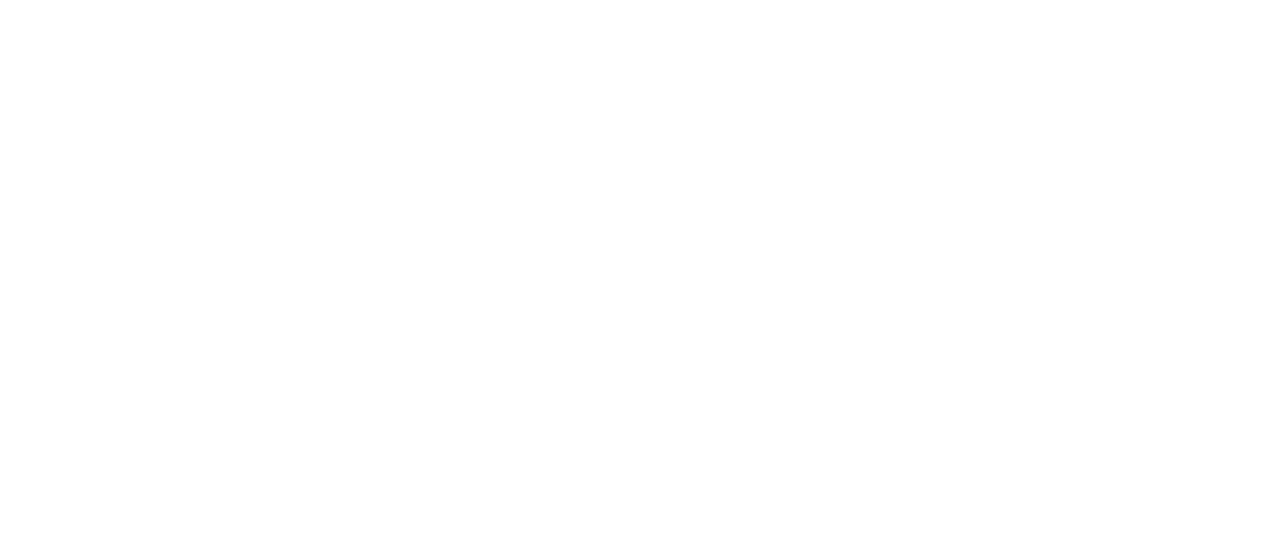
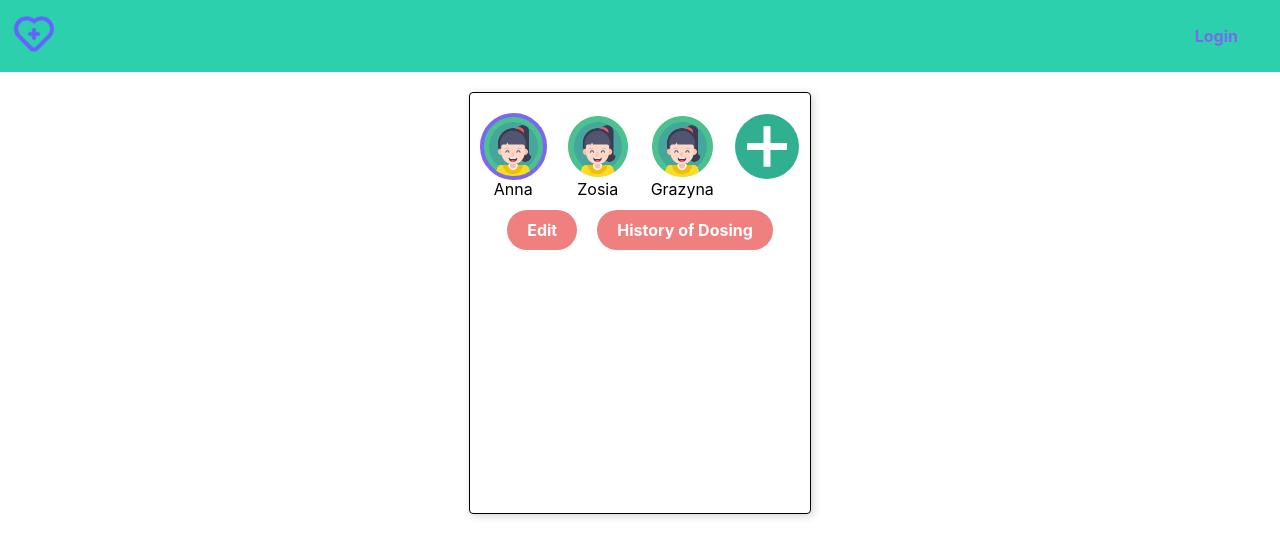
Before and after one commit to karolina-rachuta/pediatric_calculator, a React (Create React App) app: page /dose/1 in a window 1280 px wide. Before the commit this address had no page. Shown: the top 556 px of the page. Built offline with nearby package versions, Linux system fonts and the light colour scheme.

Commit message:
creating Dose element and route /dose/:id and  moving props up to App.js

```diff
--- a/src/App.js
+++ b/src/App.js
@@ -1,3 +1,4 @@
+import React, { useState } from "react";
 import { BrowserRouter, Routes, Route } from "react-router-dom";
 import './App.css';
 import Login from "./components/Login/Login";
@@ -5,17 +6,38 @@
 import AddChild from "./components/AddChild/AddChild";
 import Home from "./components/Home/Home";
 import SearchMeds from "./components/SearchMeds/SearchMeds";
+import Dose from "./components/Dose/Dose";
+
+
+const children = [
+  {
+    id: 1,
+    name: "Anna",
+  },
+
+  {
+    id: 2,
+    name: "Zosia",
+  },
+  {
+    id: 3,
+    name: "Grazyna",
+  },
+];
 
 function App() {
+  const [activeChild, setActiveChild] = useState(1);
+
   return (
     <div className="App">
       <BrowserRouter>
       <Routes>
-        <Route path="/" element={<Home />}/>
+        <Route path="/" element={<Home children={children} activeChild={activeChild} setActiveChild={setActiveChild}/>}/>
         <Route path="/login" element={<Login />}/>
         <Route path="/register" element={<Register />}/>
         <Route path="/addChild" element={<AddChild />}/>
         <Route path="/searchMeds" element={<SearchMeds />}/>
+        <Route path="/dose/:id" element={<Dose children={children} activeChild={activeChild} setActiveChild={setActiveChild}/>}/>
       </Routes>
       </BrowserRouter>
     </div>
--- a/src/components/AddChild/AddChild.css
+++ b/src/components/AddChild/AddChild.css
@@ -23,7 +23,7 @@
 .child-avatar {
   width: 100%;
   max-width: 6.25rem;
-  height: 100%;
+  height: auto;
   max-height: 6.25rem;
 }
 
--- a/src/components/ChildrenNav/ChildrenNav.css
+++ b/src/components/ChildrenNav/ChildrenNav.css
@@ -1,7 +1,7 @@
 .add-icon {
     width: 100%;
     max-width: 6.25rem;
-    height: 100%;
+    height: auto;
     max-height: 6.25rem;
 }
 
--- a/src/components/ChildrenNav/ChildrenNav.jsx
+++ b/src/components/ChildrenNav/ChildrenNav.jsx
@@ -2,30 +2,14 @@
 import avatar from "../../images/girl.png";
 import addIcon from "../../images/plus.svg";
 import "./ChildrenNav.css";
-import { useState } from "react";
 
-const children = [
-  {
-    id: 1,
-    name: "Anna",
-  },
 
-  {
-    id: 2,
-    name: "Zosia",
-  },
-  {
-    id: 3,
-    name: "Grazyna",
-  },
-];
-function ChildrenNav() {
-  const [activeChild, setActiveChild] = useState(1);
+function ChildrenNav({children, activeChild, setActiveChild}) {
 
   return (
     <>
       <div className="child-wrapper">
-        {children.map(({ id, name }) => (
+        {children && children.map(({ id, name }) => (
           <div
             className="child-avatar-container"
             key={id}
--- /dev/null
+++ b/src/components/Dose/Dose.css
@@ -0,0 +1,15 @@
+.dose-box{
+    width: 20rem;
+    max-width: 100%;
+    min-height: 25rem;
+    display: flex;
+    flex-direction: column;
+    align-items: center;
+    /* justify-content: center; */
+    margin: auto;
+    border: 0.0625rem solid black;
+    border-radius: 0.25rem;
+    box-shadow: 0.125rem 0.125rem 0.5rem lightgray;
+    padding: 0.625rem;
+    margin-top: 1.25rem;
+}
--- /dev/null
+++ b/src/components/Dose/Dose.jsx
@@ -0,0 +1,17 @@
+import ChildrenNav from "../ChildrenNav/ChildrenNav";
+import NavBar from "../NavBar/NavBar";
+import "./Dose.css";
+
+function Dose({children, activeChild, setActiveChild}) {
+  return (
+    <>
+    <NavBar/>
+    <div className="dose-box">
+      <ChildrenNav children={children} activeChild={activeChild} setActiveChild={setActiveChild}/>
+    </div>
+    </>
+  )
+}
+
+
+export default Dose;
--- a/src/components/Home/Home.jsx
+++ b/src/components/Home/Home.jsx
@@ -1,15 +1,17 @@
+import React, { useState } from "react";
 import NavBar from "../NavBar/NavBar";
 import ChildrenNav from "../ChildrenNav/ChildrenNav";
 import SearchMeds from "../SearchMeds/SearchMeds";
 import "./Home.css";
 
-function Home() {
+
+function Home({children, activeChild, setActiveChild}) {
   return (
     <>
       <NavBar />
       <div className="home-box">
-        <ChildrenNav />
-        <SearchMeds />
+        <ChildrenNav children={children} activeChild={activeChild} setActiveChild={setActiveChild}/>
+        <SearchMeds activeChild={activeChild}/>
       </div>
     </>
   );
--- a/src/components/SearchMeds/SearchMeds.jsx
+++ b/src/components/SearchMeds/SearchMeds.jsx
@@ -59,7 +59,7 @@
   },
 ];
 
-function SearchMeds() {
+function SearchMeds({activeChild}) {
   const [ingredientsResult, setIngredientsResult] = useState([]);
   const [ingredient, setIngredient] = useState("");
   const [medication, setMedication] = useState("");
@@ -127,7 +127,7 @@
 
       <h2>Recommended Dosage:</h2>
       <div>{dose}</div>
-      <Link className="btn btn-icon" to="/">
+      <Link className="btn btn-icon" to={`/dose/${activeChild}`}>
         Start giving medication <span>+</span>
       </Link>
     </div>
```
